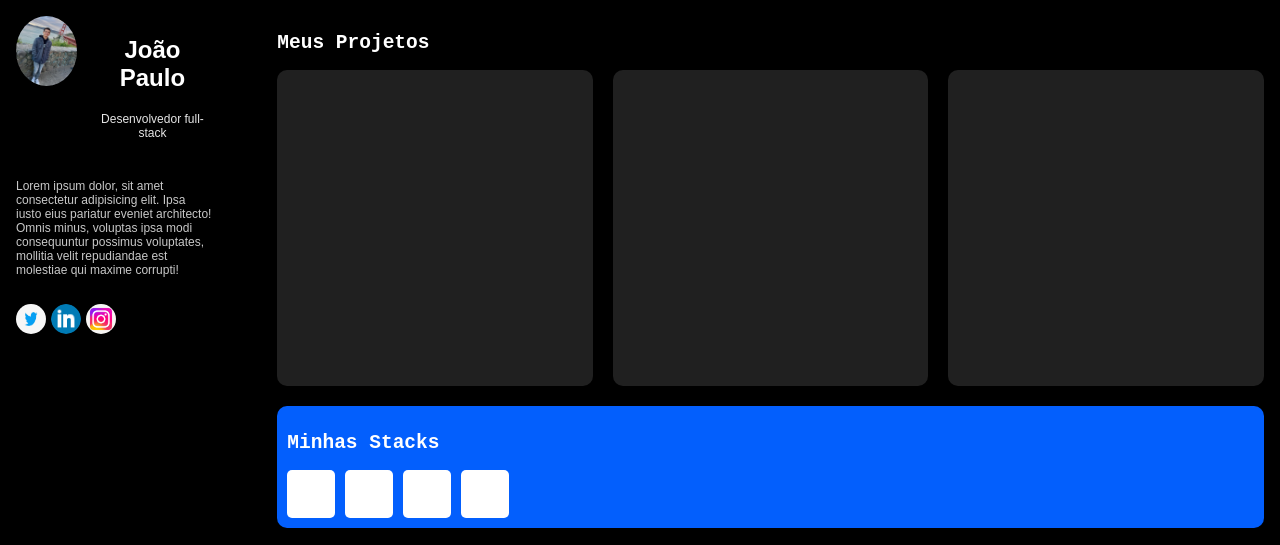
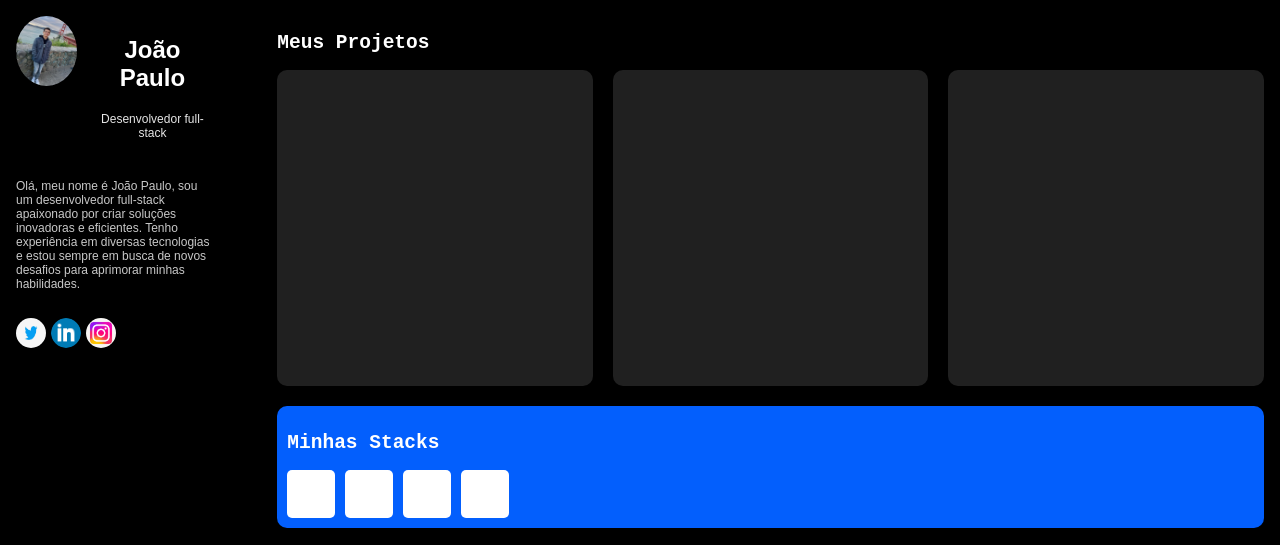
Before and after one commit to JoaoQDev/portifolio, a plain HTML site: page index.html in a window 1280 px wide. Shown: the top 545 px of the page. Drawn offline with Linux system fonts and the light colour scheme.

Commit message:
Adicionei novas informações na bio

```diff
--- a/index.html
+++ b/index.html
@@ -17,7 +17,7 @@
                 </div>
             </div>
             <p class="bio">
-                Lorem ipsum dolor, sit amet consectetur adipisicing elit. Ipsa iusto eius pariatur eveniet architecto! Omnis minus, voluptas ipsa modi consequuntur possimus voluptates, mollitia velit repudiandae est molestiae qui maxime corrupti!
+                Olá, meu nome é João Paulo, sou um desenvolvedor full-stack apaixonado por criar soluções inovadoras e eficientes. Tenho experiência em diversas tecnologias e estou sempre em busca de novos desafios para aprimorar minhas habilidades.
             </p>
             <div class="links">
                 <a href="https://twitter.com">
```
